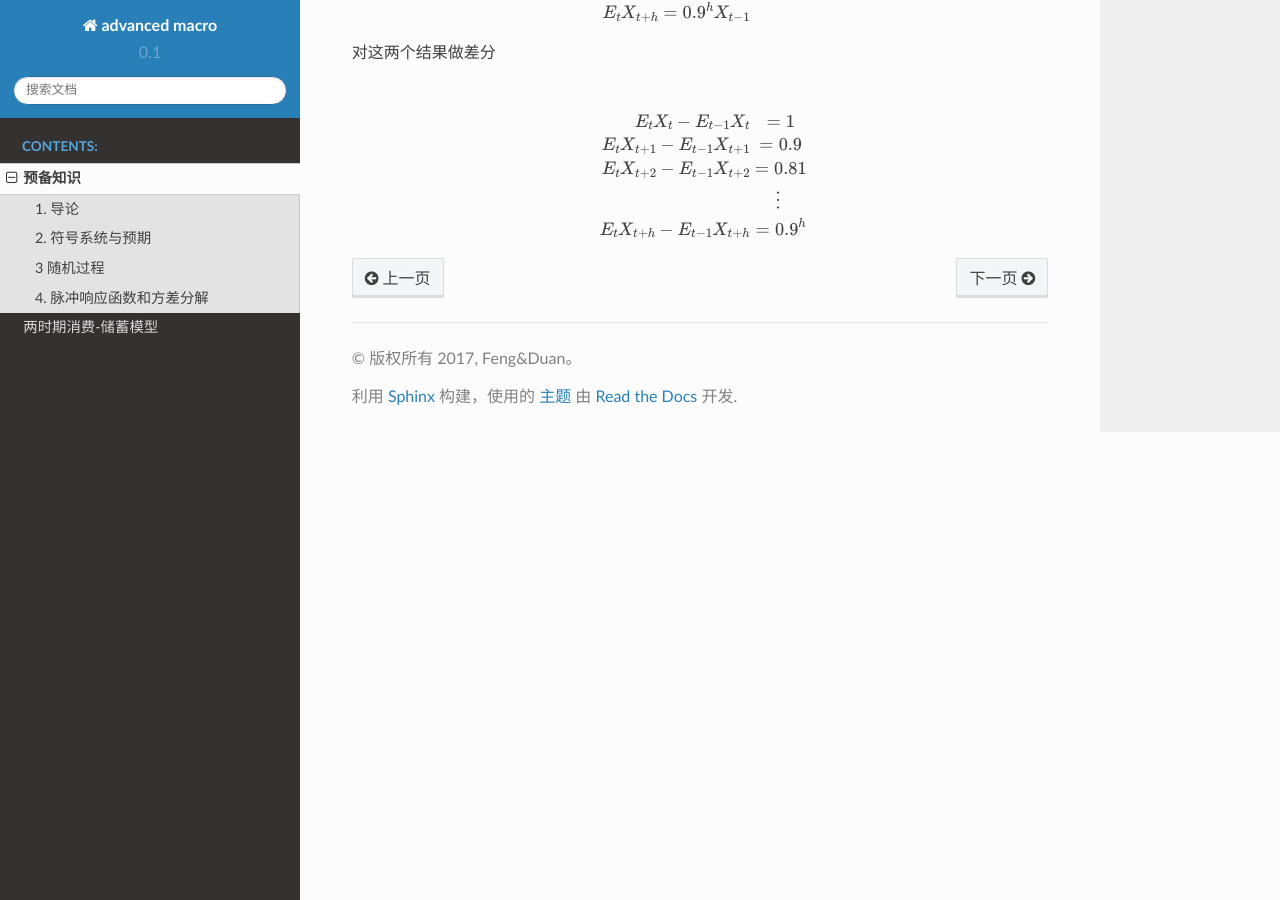
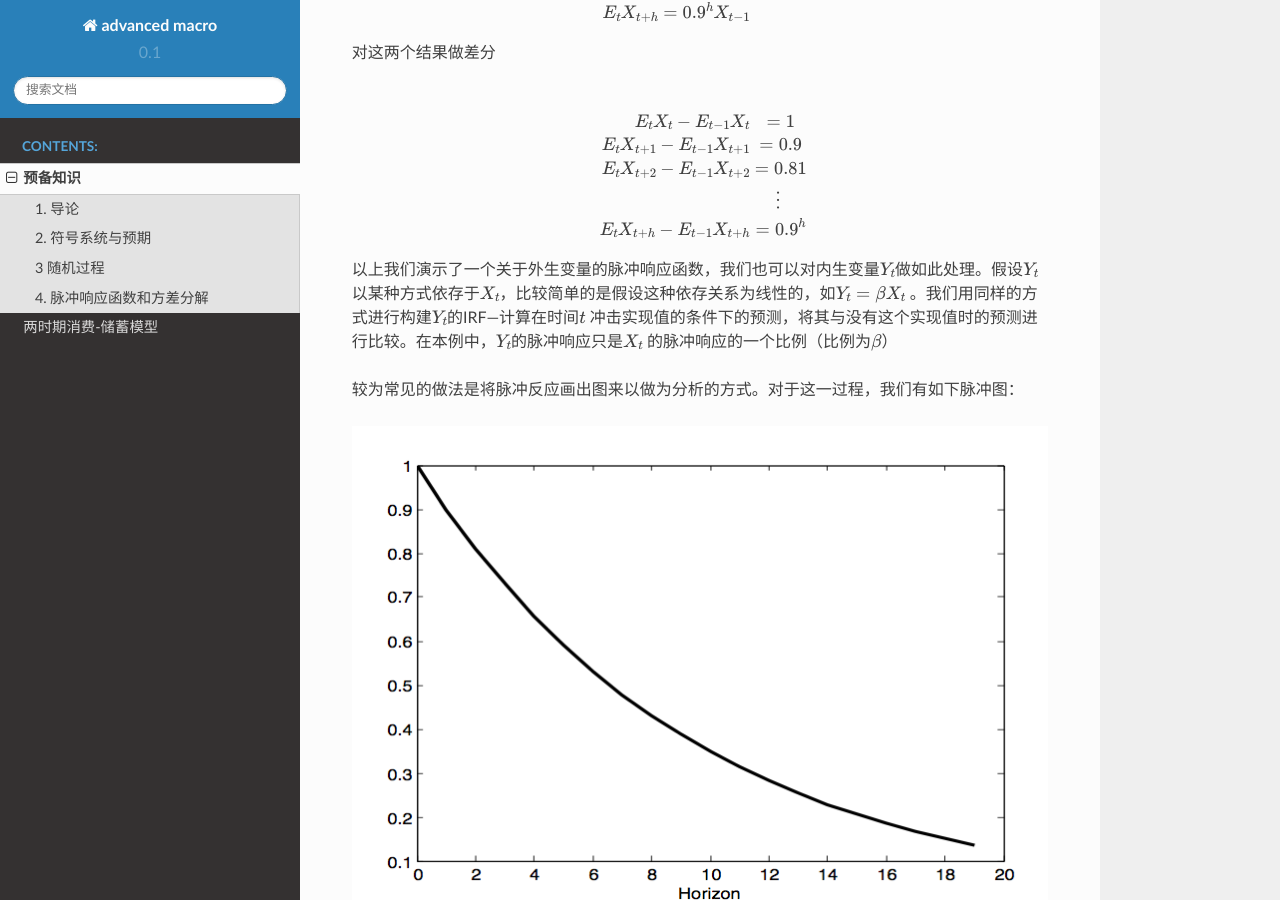
Before and after one commit to wenchengfeng/simsadv, a Sphinx documentation site: the page built from source/01-preliminaries.rst, in a window 1280 px wide and 900 px high, scrolled down 4181 px. Built offline with Sphinx 7.4.7 and the Read the Docs theme 2.0.0, drawn with Linux system fonts in a browser that asks for light colours.

Commit message:
第一个图

```diff
--- a/source/01-preliminaries.rst
+++ b/source/01-preliminaries.rst
@@ -212,3 +212,13 @@ AR(p)
    &\vdots \\
    E_{t}X_{t+h}-E_{t-1}X_{t+h}&=0.9^h
    \end{eqnarray}
+
+以上我们演示了一个关于外生变量的脉冲响应函数，我们也可以对内生变量\ :math:`\(Y_t\)`\ 做如此处理。假设\ :math:`\(Y_t\)`\ 以某种方式依存于\ :math:`\(X_t\)`\ ，比较简单的是假设这种依存关系为线性的，如\ :math:`\(Y_t=\beta X_t\)`
+。我们用同样的方式进行构建\ :math:`\(Y_t\)`\ 的IRF—计算在时间\ :math:`\(t\)`
+冲击实现值的条件下的预测，将其与没有这个实现值时的预测进行比较。在本例中，\ :math:`\(Y_t\)`\ 的脉冲响应只是\ :math:`\(X_t\)`
+的脉冲响应的一个比例（比例为\ :math:`\(\beta\)`\ ）
+
+较为常见的做法是将脉冲反应画出图来以做为分析的方式。对于这一过程，我们有如下脉冲图：
+
+.. figure:: /figures/sim0101.png
+   :alt:
```
Also changed, not shown: source/01-preliminaries.md (+5 -0 lines).
